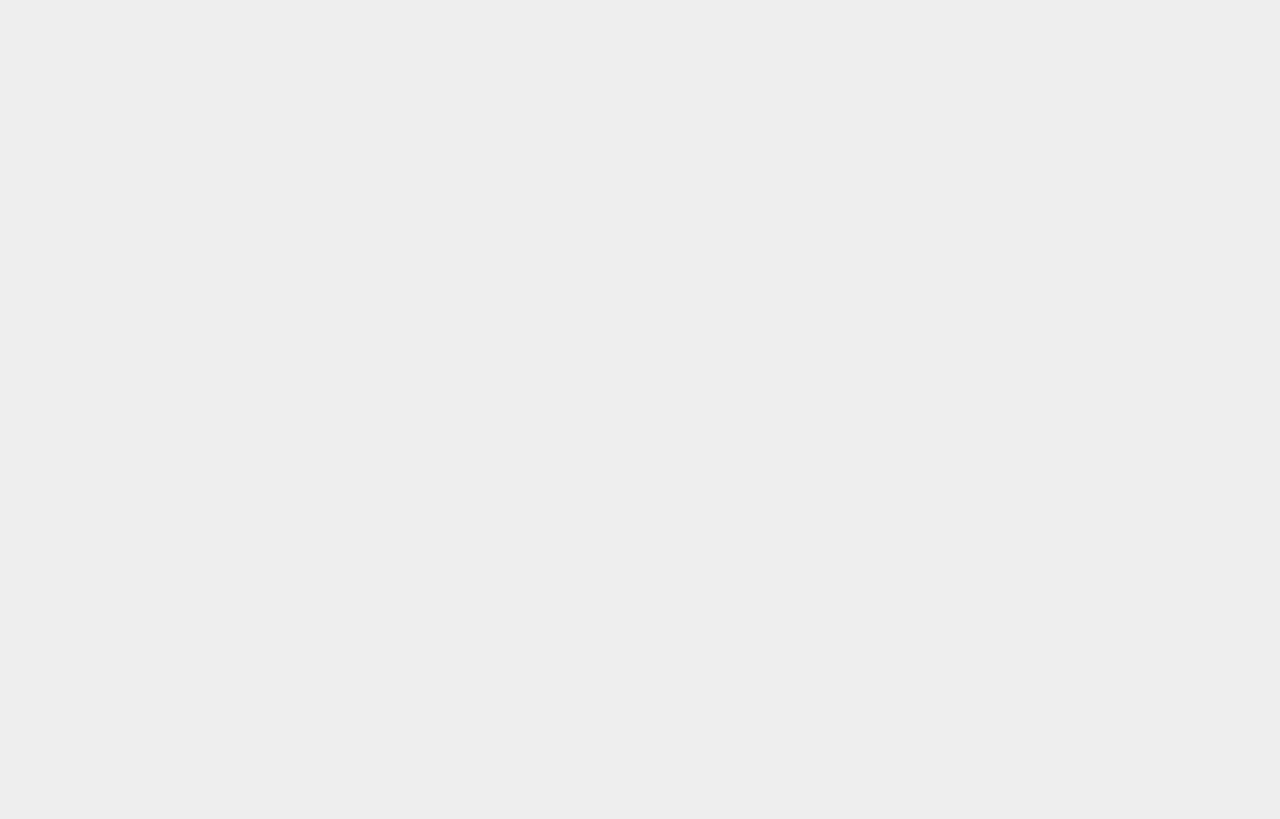
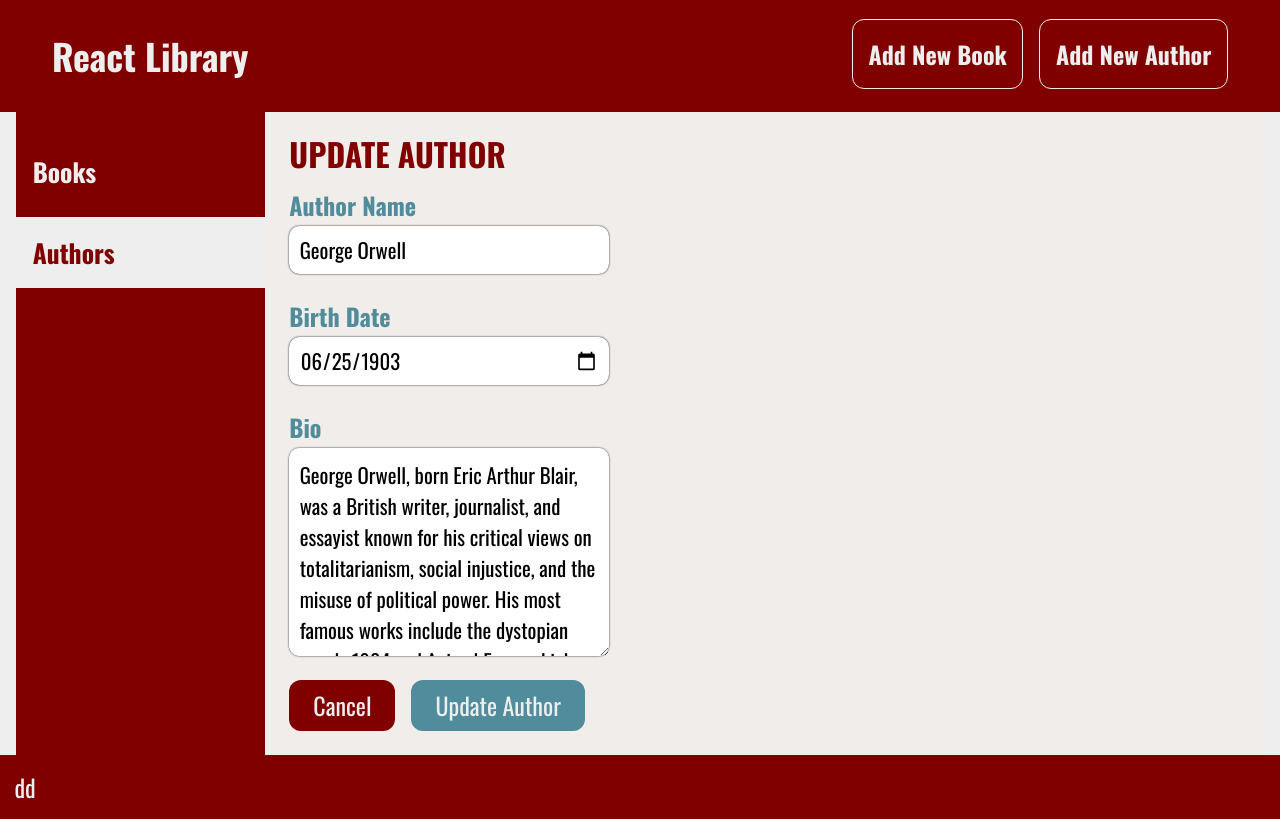
Before and after one commit to sarathme/Day31_React_Library, a React (Vite) app: page /authors/edit/1 in a window 1280 px wide. Before the commit this address had no page. Built offline with nearby package versions, Linux system fonts and the light colour scheme.

Commit message:
Implement edit and delete feature for authors

```diff
--- a/src/App.jsx
+++ b/src/App.jsx
@@ -47,7 +47,7 @@ function App() {
               <CardList
                 data={null}
                 title="Add New Author"
-                render={<AuthorForm />}
+                render={<AuthorForm key={1} isEdit={false} />}
               />
             }
           />
@@ -58,18 +58,28 @@ function App() {
               <CardList
                 data={null}
                 title="Add new Book"
-                render={<BookForm />}
+                render={<BookForm key={1} isEdit={false} />}
+              />
+            }
+          />
+          <Route
+            path="books/edit/:bookId"
+            element={
+              <CardList
+                data={null}
+                title="Update Book"
+                render={<BookForm isEdit={true} />}
               />
             }
           />
 
           <Route
-            path="authors/edit"
+            path="authors/edit/:authorId"
             element={
               <CardList
                 data={null}
-                title="Edit Author"
-                render={<AuthorForm />}
+                title="Update Author"
+                render={<AuthorForm isEdit={true} />}
               />
             }
           />
--- a/src/authors/AuthorCard.jsx
+++ b/src/authors/AuthorCard.jsx
@@ -1,6 +1,11 @@
 import { HiMiniPencil, HiMiniTrash } from "react-icons/hi2";
+import { useDispatch } from "react-redux";
+import { deleteAuthor } from "./authorSlice";
+import { useNavigate } from "react-router-dom";
 
 function AuthorCard({ author }) {
+  const dispatch = useDispatch();
+  const navigate = useNavigate();
   return (
     <div className="card">
       <div className="card__header bg-accent">
@@ -10,11 +15,17 @@ function AuthorCard({ author }) {
         </h4>
       </div>
       <div className="bio">
-        <p>{author.shortBio}</p>
+        <p className="description">{author.shortBio}</p>
       </div>
       <div className="cta">
-        <button className="btn">{<HiMiniPencil />}</button>
-        <button className="btn">{<HiMiniTrash />}</button>
+        <button className="btn" onClick={() => navigate(`edit/${author.id}`)}>
+          {<HiMiniPencil />}
+        </button>
+        <button
+          className="btn"
+          onClick={() => dispatch(deleteAuthor(author.id))}>
+          {<HiMiniTrash />}
+        </button>
       </div>
     </div>
   );
--- a/src/authors/AuthorForm.jsx
+++ b/src/authors/AuthorForm.jsx
@@ -1,9 +1,10 @@
 import { useFormik } from "formik";
-import { addNewAuthor } from "./authorSlice";
-import { useDispatch } from "react-redux";
+import { addNewAuthor, updateAuthor } from "./authorSlice";
+import { useDispatch, useSelector } from "react-redux";
 import InputGroup from "../ui/InputGroup";
 import generateUniqueId from "generate-unique-id";
-import { useNavigate } from "react-router-dom";
+import { useNavigate, useParams } from "react-router-dom";
+
 const initialValues = {
   authorName: "",
   birthDate: "",
@@ -25,16 +26,28 @@ const validate = (values) => {
   return errors;
 };
 
-function AuthorForm() {
+function AuthorForm({ isEdit }) {
   const dispatch = useDispatch();
   const navigate = useNavigate();
 
+  const { authors } = useSelector((state) => state.authors);
+  const { authorId } = useParams();
+
+  const authorData = isEdit
+    ? authors.filter((author) => author.id === authorId)
+    : [initialValues];
+
   const formik = useFormik({
-    initialValues,
+    initialValues: authorData[0],
     validate,
     onSubmit(values) {
-      const newAuthor = { ...values, id: generateUniqueId() };
-      dispatch(addNewAuthor(newAuthor));
+      if (isEdit) {
+        dispatch(updateAuthor(values));
+      } else {
+        const newAuthor = { ...values, id: generateUniqueId() };
+
+        dispatch(addNewAuthor(newAuthor));
+      }
       navigate("/authors");
     },
   });
@@ -77,18 +90,22 @@ function AuthorForm() {
         <textarea
           id="shortBio"
           placeholder="Write a short bio of the author"
-          onChange={formik.handleChange}>
-          {formik.values.shortBio}
-        </textarea>
+          onChange={formik.handleChange}
+          defaultValue={formik.values.shortBio}
+        />
       </InputGroup>
       <div className="btn-group">
         <input
           type="button"
-          value="Reset"
+          value="Cancel"
           className="cancel"
-          onClick={formik.handleReset}
+          onClick={() => navigate("/authors")}
         />
-        <input type="submit" value="Add Author" className="save" />
+        <input
+          type="submit"
+          value={isEdit ? "Update Author" : "Add Author"}
+          className="save"
+        />
       </div>
     </form>
   );
--- a/src/authors/authorSlice.js
+++ b/src/authors/authorSlice.js
@@ -3,23 +3,23 @@ import { createSlice } from "@reduxjs/toolkit";
 const initialState = {
   authors: [
     {
-      id: 1,
+      id: "1",
       authorName: "George Orwell",
-      birthDate: "1903/06/25",
+      birthDate: "1903-06-25",
       shortBio:
         "George Orwell, born Eric Arthur Blair, was a British writer, journalist, and essayist known for his critical views on totalitarianism, social injustice, and the misuse of political power. His most famous works include the dystopian novels 1984 and Animal Farm, which explore themes of surveillance, oppression, and propaganda.",
     },
     {
-      id: 2,
+      id: "2",
       authorName: "George Orwell Jr.",
-      birthDate: "1903/06/25",
+      birthDate: "1903-06-25",
       shortBio:
         "George Orwell, born Eric Arthur Blair, was a British writer, journalist, and essayist known for his critical views on totalitarianism, social injustice, and the misuse of political power. His most famous works include the dystopian novels 1984 and Animal Farm, which explore themes of surveillance, oppression, and propaganda.",
     },
     {
-      id: 3,
+      id: "3",
       authorName: "K George Orwell Jr.",
-      birthDate: "1903/06/25",
+      birthDate: "1903-06-25",
       shortBio:
         "George Orwell, born Eric Arthur Blair, was a British writer, journalist, and essayist known for his critical views on totalitarianism, social injustice, and the misuse of political power. His most famous works include the dystopian novels 1984 and Animal Farm, which explore themes of surveillance, oppression, and propaganda.",
     },
@@ -33,8 +33,21 @@ const authorSlice = createSlice({
     addNewAuthor: (state = {}, action) => {
       state.authors.push(action.payload);
     },
+    deleteAuthor: (state = {}, action) => {
+      state.authors = state.authors.filter(
+        (author) => author.id !== action.payload
+      );
+    },
+    updateAuthor: (state = {}, action) => {
+      state.authors = state.authors.map((author) => {
+        if (author.id === action.payload.id) {
+          return action.payload;
+        }
+        return author;
+      });
+    },
   },
 });
 
-export const { addNewAuthor } = authorSlice.actions;
+export const { addNewAuthor, deleteAuthor, updateAuthor } = authorSlice.actions;
 export default authorSlice.reducer;
--- a/src/ui/SelectAuthors.jsx
+++ b/src/ui/SelectAuthors.jsx
@@ -13,7 +13,7 @@ function SelectAuthors({ options, setValues, values, removeValue }) {
         e.stopPropagation();
         setOptionOpen(false);
       }}
-      onClick={(e) => {
+      onClick={() => {
         setOptionOpen((state) => !state);
       }}>
       {values.length === 0 && <span>Select the author of the book</span>}
@@ -21,7 +21,7 @@ function SelectAuthors({ options, setValues, values, removeValue }) {
         values.map((value) => (
           <Values
             key={value.id}
-            value={value.name}
+            value={value.authorName}
             onClick={() => removeValue(value)}
           />
         ))}
@@ -41,7 +41,7 @@ function SelectAuthors({ options, setValues, values, removeValue }) {
           <li
             key={option.id}
             onClick={() =>
-              setValues({ id: option.id, name: option.authorName })
+              setValues({ id: option.id, authorName: option.authorName })
             }>
             {option.authorName}
           </li>
```
